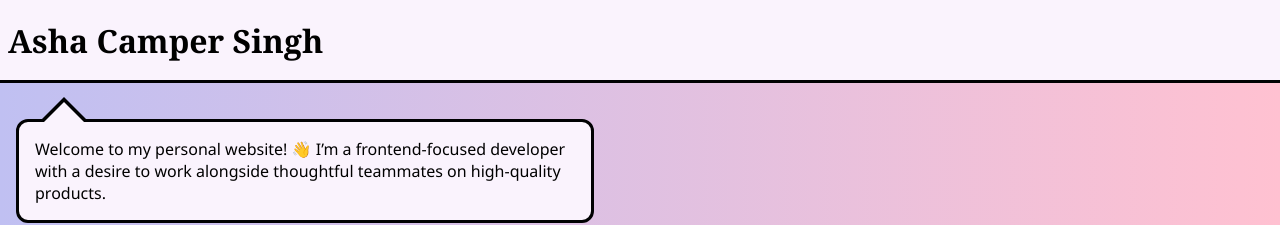
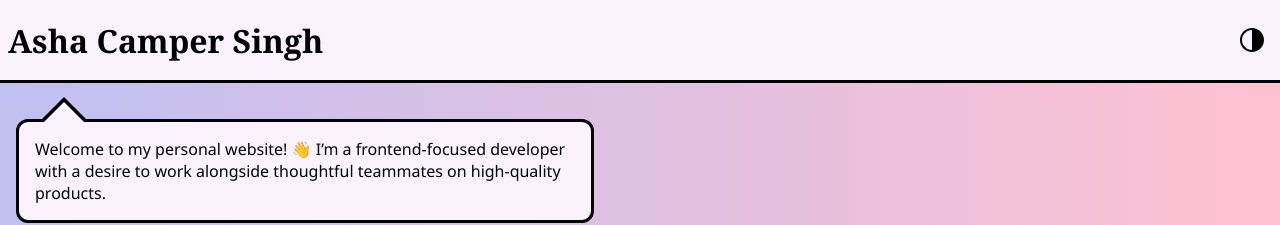
Before and after one commit to ashacs/ashacs.github.io, a Next.js app: page / in a window 1280 px wide. Shown: the top 225 px of the page. Built offline with nearby package versions, Linux system fonts and the light colour scheme.

Commit message:
Dark mode

```diff
--- a/src/app/index.css
+++ b/src/app/index.css
@@ -1,8 +1,8 @@
 :root {
-  --color-pink-light: #ffc1d1;
-  --color-purple-light: #c0c0f2;
-  --color-black: #000102;
-  --color-white: #faf3fd;
+  --color-brand-primary: #ffc1d1;
+  --color-brand-secondary: #c0c0f2;
+  --color-foreground: #000102;
+  --color-background: #faf3fd;
 
   --border-width-sm: 1px;
   --border-width-md: 2px;
@@ -23,6 +23,13 @@
   --spacing-6: 24px;
 }
 
+:root[data-theme='dark'] {
+  --color-brand-primary: #853a56;
+  --color-brand-secondary: #353562;
+  --color-foreground: #faf3fd;
+  --color-background: #14011c;
+}
+
 .root {
   display: flex;
   flex-direction: column;
@@ -32,6 +39,7 @@
 
 body {
   font-family: var(--font-primary);
+  color: var(--color-foreground);
   margin: 0;
   height: 100vh;
   box-sizing: border-box;
--- a/src/components/Header/index.css
+++ b/src/components/Header/index.css
@@ -1,13 +1,14 @@
 .header {
   position: sticky;
   top: 0;
-  border-bottom: var(--border-width-lg) solid var(--color-black);
-  background-color: var(--color-white);
+  border-bottom: var(--border-width-lg) solid var(--color-foreground);
+  background-color: var(--color-background);
   min-height: 64px;
   display: flex;
   align-items: center;
   padding: var(--spacing-2);
   z-index: 1;
+  justify-content: space-between;
 }
 
 .header-title {
--- a/src/components/Header/index.tsx
+++ b/src/components/Header/index.tsx
@@ -1,9 +1,12 @@
-import "./index.css";
+import { ThemeToggle } from '../ThemeToggle';
+import './index.css';
 
 export function Header() {
   return (
     <header className="header">
       <h1 className="header-title">Asha Camper Singh</h1>
+
+      <ThemeToggle />
     </header>
   );
 }
--- a/src/components/Home/index.css
+++ b/src/components/Home/index.css
@@ -16,9 +16,9 @@
 .speech-bubble {
   isolation: isolate;
   position: relative;
-  background: var(--color-white);
+  background: var(--color-background);
   border-radius: var(--border-radius-lg);
-  border: var(--border-width-lg) solid var(--color-black);
+  border: var(--border-width-lg) solid var(--color-foreground);
   padding: var(--spacing-4);
   margin-top: var(--speech-bubble-pointer-size);
   max-width: 540px;
@@ -35,10 +35,10 @@
   overflow: hidden;
   border: solid 25px transparent;
   border-top: 0;
-  border-bottom-color: var(--color-white);
+  border-bottom-color: var(--color-background);
 }
 .speech-bubble:before {
   top: -25px;
   z-index: var(----speech-bubble-pointer-z-index);
-  border-bottom-color: var(--color-black);
+  border-bottom-color: var(--color-foreground);
 }
--- a/src/components/Main/index.css
+++ b/src/components/Main/index.css
@@ -1,9 +1,5 @@
 .main {
   flex-grow: 1;
   padding: var(--spacing-4);
-  background: linear-gradient(
-    to right,
-    var(--color-purple-light),
-    var(--color-pink-light)
-  );
+  background: linear-gradient(to right, var(--color-brand-secondary), var(--color-brand-primary));
 }
--- a/src/components/Mark/index.css
+++ b/src/components/Mark/index.css
@@ -1,5 +1,6 @@
 .mark-container {
-  background: var(--color-pink-light);
+  color: var(--color-foreground);
+  background: var(--color-brand-primary);
   padding-right: var(--spacing-1);
   padding-left: var(--spacing-1);
   border-radius: var(--border-radius-sm);
--- a/src/components/Resume/index.css
+++ b/src/components/Resume/index.css
@@ -3,9 +3,9 @@
   gap: calc(var(--spacing-6) * 2);
   max-width: 1000px;
   margin: auto;
-  background-color: var(--color-white);
+  background-color: var(--color-background);
   padding: var(--spacing-4);
-  border: var(--border-width-lg) solid var(--color-black);
+  border: var(--border-width-lg) solid var(--color-foreground);
   border-radius: var(--border-radius-lg);
 }
 
--- /dev/null
+++ b/src/components/ThemeToggle/index.css
@@ -0,0 +1,8 @@
+.theme-toggle-button {
+  display: flex;
+  background: transparent;
+  padding: var(--spacing-2);
+  border: none;
+  color: var(--color-foreground);
+  cursor: pointer;
+}
--- /dev/null
+++ b/src/components/ThemeToggle/index.tsx
@@ -0,0 +1,59 @@
+'use client';
+
+import { useEffect, useState } from 'react';
+import { LightThemeSVG } from '../SVG/LightThemeSVG';
+import { DarkThemeSVG } from '../SVG/DarkThemeSVG';
+import './index.css';
+
+type Theme = 'dark' | 'light';
+const LOCAL_STORAGE_KEY = 'theme';
+
+function isTheme(value: unknown): value is Theme {
+  return typeof value === 'string' && (value === 'light' || value === 'dark');
+}
+function getPrioritizedTheme() {
+  const systemMedia = window.matchMedia('(prefers-color-scheme: dark)');
+  const systemTheme = systemMedia.matches ? 'dark' : 'light';
+  const storageValue = window.localStorage.getItem(LOCAL_STORAGE_KEY);
+  const storageTheme = isTheme(storageValue) ? storageValue : undefined;
+
+  return storageTheme ?? systemTheme;
+}
+
+export function ThemeToggle() {
+  const [theme, setTheme] = useState<Theme>(() => getPrioritizedTheme());
+
+  useEffect(() => {
+    const darkModePreference = window.matchMedia('(prefers-color-scheme: dark)');
+    const listener = () => {
+      setTheme(getPrioritizedTheme());
+    };
+
+    darkModePreference.addEventListener('change', listener);
+
+    return () => darkModePreference.removeEventListener('change', listener);
+  }, []);
+
+  useEffect(() => {
+    const root = document.querySelector(':root');
+    if (root instanceof HTMLElement) {
+      root.dataset.theme = theme;
+    }
+  }, [theme]);
+
+  return (
+    <button
+      className="theme-toggle-button"
+      aria-label={theme === 'dark' ? 'Toggle to the light theme' : 'Toggle to the dark theme'}
+      onClick={() => {
+        setTheme(prev => {
+          const newTheme = prev === 'dark' ? 'light' : 'dark';
+          window.localStorage.setItem(LOCAL_STORAGE_KEY, newTheme);
+          return newTheme;
+        });
+      }}
+    >
+      {theme === 'dark' ? <LightThemeSVG /> : <DarkThemeSVG />}
+    </button>
+  );
+}
```
